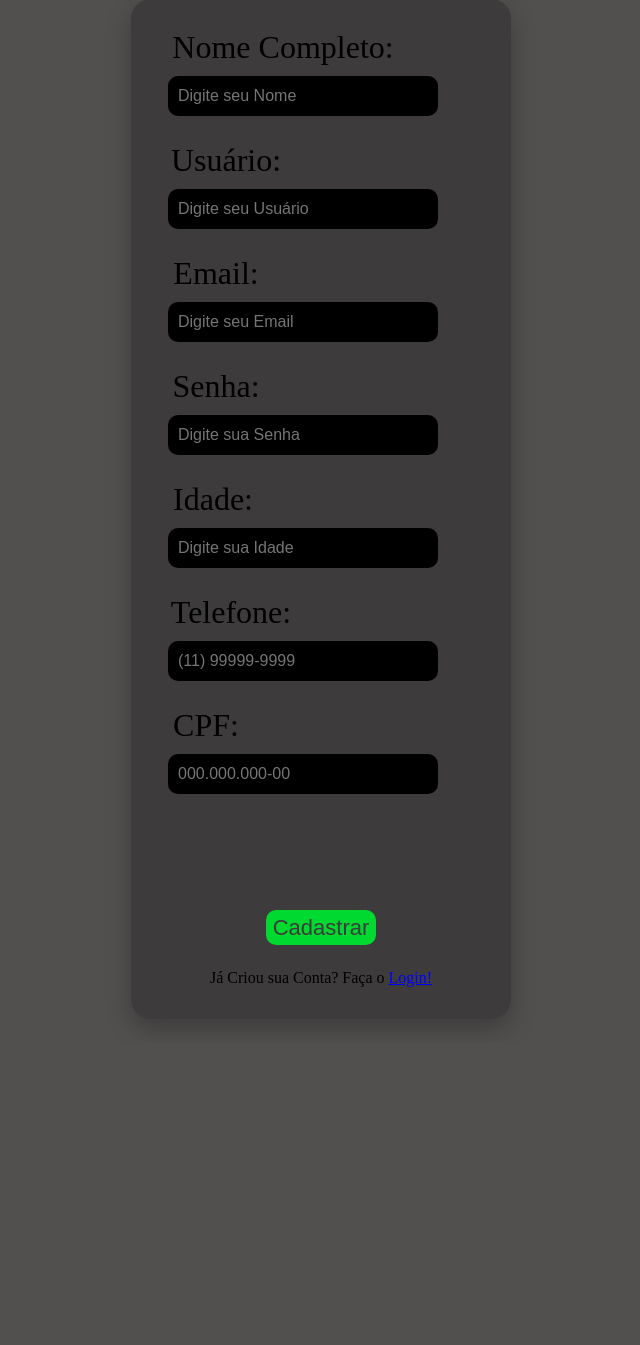
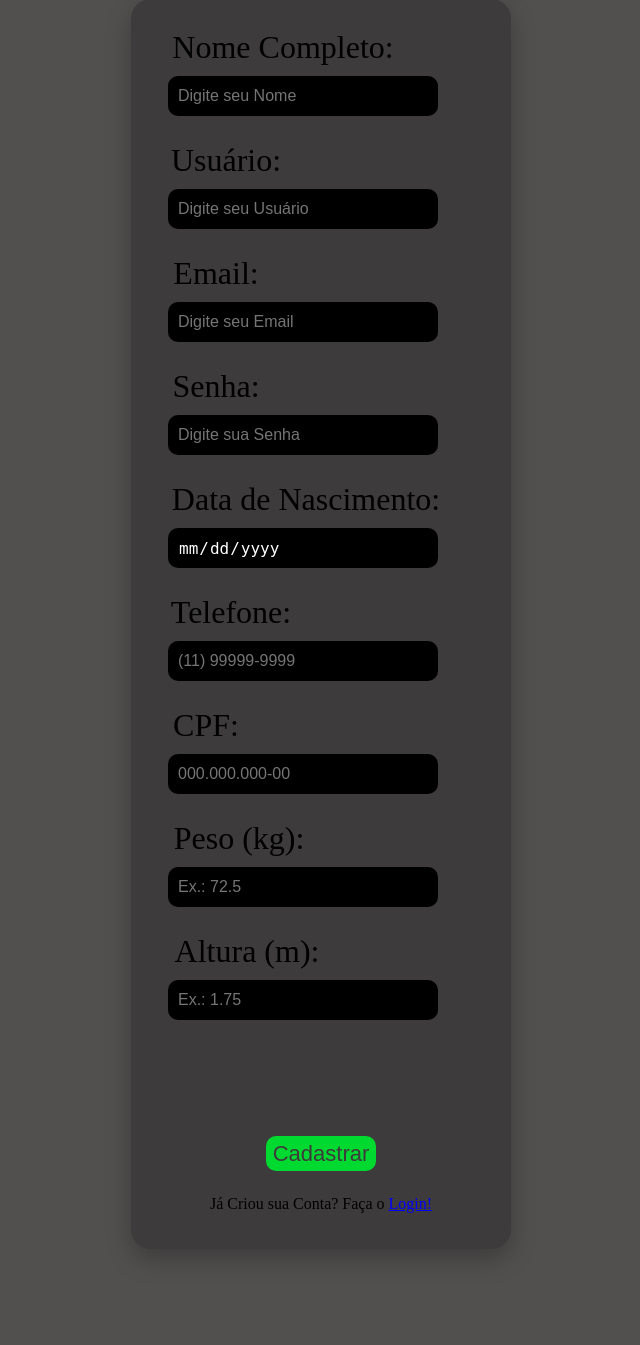
Before and after one commit to HofficeF/Sistema-academia, a PHP site: page /cadastro.php in a window 1280 px wide. Shown: the part 171-1516 px from the top of the page, without its empty margins (319-959 px from the left). Before the commit the page ends 1197 px from the top, so only its background shows below. Run offline with PHP 8.4, Linux system fonts and the light colour scheme.

Commit message:
tela de cadastro atualizada

```diff
--- a/SITE/cadastro.php
+++ b/SITE/cadastro.php
@@ -33,13 +33,13 @@
         <br>
         <label class="t3">Senha:</label>
         <br>
-        <input type="password" name="senha" placeholder="Digite sua Senha" class="i" required>
+        <input type="password" name="senha" placeholder="Digite sua Senha" class="i" maxlength="8" required>
         <br>
         <br>
         <br>
-        <label class="t4">Idade:</label>
+        <label class="t4">Data de Nascimento:</label>
         <br>
-        <input type="number" name="idade" placeholder="Digite sua Idade" class="i" required>
+        <input type="date" name="data" class="i"  max="<?php echo date('Y-m-d'); ?>" required>
         <br>
         <br>
         <br>
@@ -52,6 +52,18 @@
         <label class="t6">CPF:</label>
         <br>
         <input type="text" name="cpf" id="cpf" placeholder="000.000.000-00" class="i" maxlength="14" required>
+        <br>
+        <br>
+        <br>
+        <label class="t7">Peso (kg):</label>
+        <br>
+        <input type="number" name="peso" id="peso" placeholder="Ex.: 72.5" min="20" max="500" step="0.1" class="i"  required>
+        <br>
+        <br>
+        <br>
+        <label class="t8">Altura (m):</label>
+        <br>
+        <input type="number" name="altura" id="altura" placeholder="Ex.: 1.75" min="0.50" max="2.50" step="0.01" class="i"  required>
         <br>
         <br>
         <br>
@@ -69,6 +81,10 @@
     </div>
     <br>
     <br>
+    <br>
+        <br>
+    <br>
+        <br>
     <br>
 
 
--- a/SITE/css/cadastro.css
+++ b/SITE/css/cadastro.css
@@ -14,7 +14,7 @@
 
 #fundo{
     background: #3d3b3b;
-    height: 1020px;
+    height: 1250px;
     width: 380px;
     position: relative;
     top: 30px;
@@ -53,7 +53,7 @@
 .t4{
     font-size: 32px;
     position: relative;
-    right: 108px;
+    right: 15px;
     top: 30px;
 }
 
@@ -68,6 +68,20 @@
     font-size: 32px;
     position: relative;
     right: 115px;
+    top: 30px;
+}
+
+.t7{
+    font-size: 32px;
+    position: relative;
+    right: 82px;
+    top: 30px;
+}
+
+.t8{
+    font-size: 32px;
+    position: relative;
+    right: 74px;
     top: 30px;
 }
 
```
